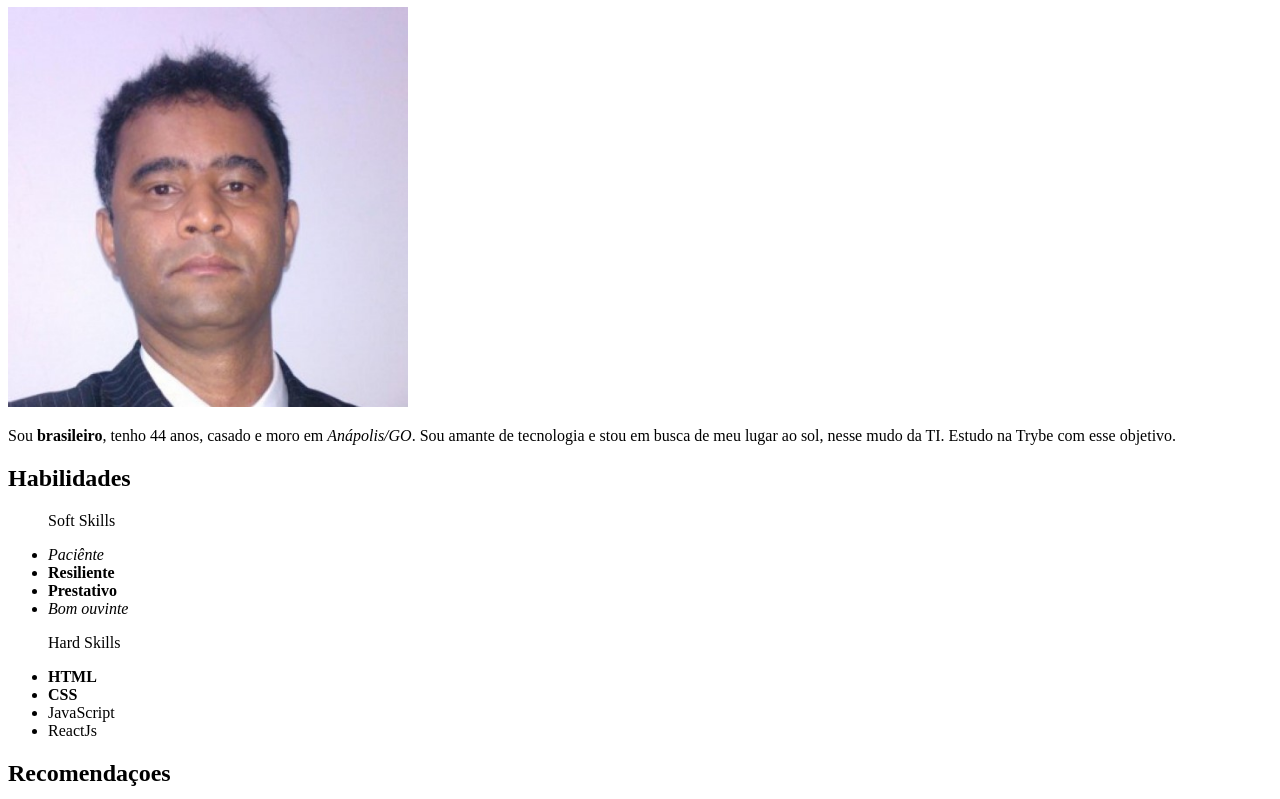
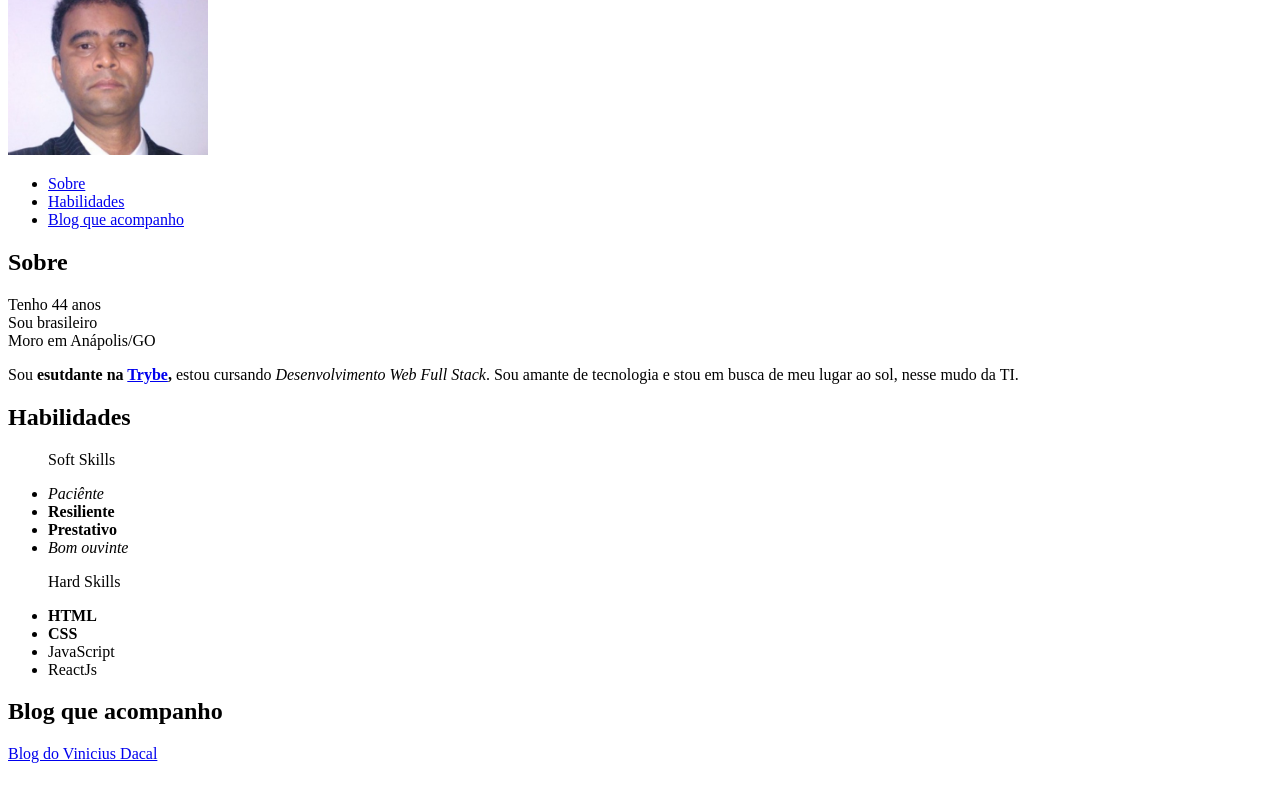
Before and after one commit to eemr3/eemr3.github.io, a plain HTML site: page index.html in a window 1280 px wide. Shown: the part 125-924 px from the top of the page. Drawn offline with Linux system fonts and the light colour scheme.

Commit message:
Altera estrutura e adiciona novos itens ao portifolio

```diff
--- a/index.html
+++ b/index.html
@@ -7,22 +7,31 @@
     <title>Emerson Moreira - Portfólio</title>
   </head>
   <body>
-    <ul>
-      <li><a href="#habilidades">Habilidades</a></li>
-      <li><a href="#recomendacao">Blog que acompanho</a></li>
-    </ul>
     <h1>Emerson Moreira</h1>
     <a href="#img">
       <img
         src="img/foto-emerson.jpeg"
         alt="Foto do Emerson Moreira"
-        width="400px"
+        width="200px"
       />
     </a>
+    <ul>
+      <li><a href="#about">Sobre</a></li>
+      <li><a href="#habilidades">Habilidades</a></li>
+      <li><a href="#recomendacao">Blog que acompanho</a></li>
+    </ul>
+    <h2 id="about">Sobre</h2>
+    <span>Tenho 44 anos</span><br />
+    <span>Sou brasileiro</span><br />
+    <span>Moro em Anápolis/GO</span>
     <p>
-      Sou <strong>brasileiro</strong>, tenho 44 anos, casado e moro em
-      <em>Anápolis/GO</em>. Sou amante de tecnologia e stou em busca de meu
-      lugar ao sol, nesse mudo da TI. Estudo na Trybe com esse objetivo.
+      Sou
+      <strong
+        >esutdante na
+        <a href="https://www.betrybe.com/" target="_blank">Trybe</a>,</strong
+      >
+      estou cursando <em>Desenvolvimento Web Full Stack</em>. Sou amante de
+      tecnologia e stou em busca de meu lugar ao sol, nesse mudo da TI.
     </p>
     <h2 id="habilidades">Habilidades</h2>
     <ul>
@@ -37,7 +46,7 @@
       <li>JavaScript</li>
       <li>ReactJs</li>
     </ul>
-    <h2 id="recomendacao">Recomendaçoes</h2>
+    <h2 id="recomendacao">Blog que acompanho</h2>
     <p>
       <a href="https://www.viniciusdacal.com/" target="_blank"
         >Blog do Vinicius Dacal</a
```
